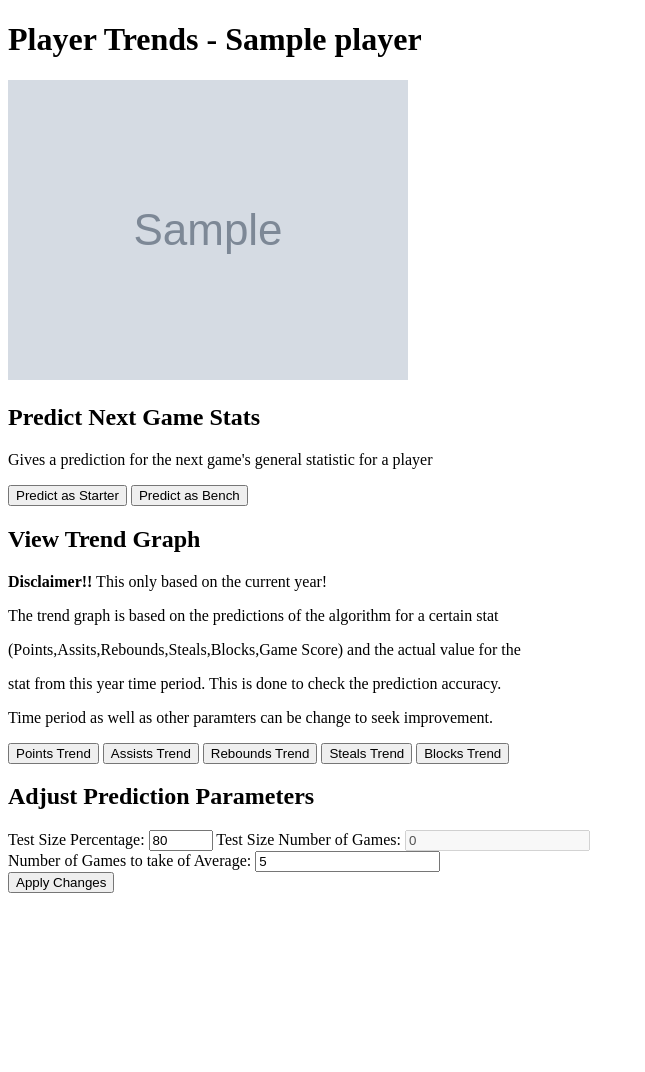
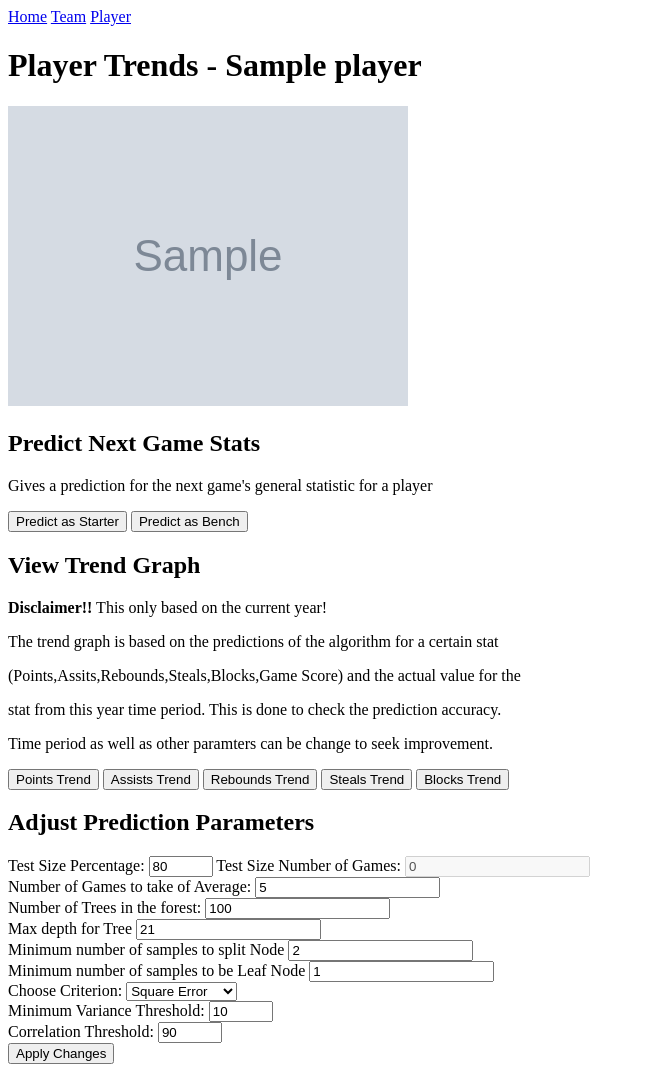
Before and after one commit to davidaa30b/NBA_Player_Performace_Estimator, a Django app: page /teams/1/1/estimator in a window 1280 px wide. Shown: the whole page, without its empty margins (0-645 px from the left). Before the commit the page ends 893 px from the top, so only its background shows below. Run offline with Django 5.2, Linux system fonts and the light colour scheme; tables that the repository leaves empty hold one stand-in row (values such as "Sample post"); grey boxes marked "Sample" are stand-in pictures.

Commit message:
Added more features to prediction interface

```diff
--- a/performance_estimator/templates/player_estimator.html
+++ b/performance_estimator/templates/player_estimator.html
@@ -5,6 +5,13 @@
     <script>
       let currentTestSizePercentage = 80;
       let currentLastNumberOfGamesToTakeAverage = 5;
+      let currentNumberTreesForest = 100;
+      let currentMaxDepthTree = 21;
+      let currentMinNumberSamplesSplitNode = 2;
+      let currentMinNumberLeafNode = 1;
+      let curretnCriterion = "squared_error";
+      let currentVarianceThreshhold = 10;
+      let currentCorrelatonThreshold = 90;
 
       function animateLoadingDots(elemenet_id, message) {
         let loadingText = document.getElementById(elemenet_id);
@@ -25,7 +32,7 @@
         fetch(
           `/graph_tendency/${encodeURIComponent(
             playerId
-          )}/${stat}/${currentTestSizePercentage}/${currentLastNumberOfGamesToTakeAverage}/`,
+          )}/${stat}/${currentTestSizePercentage}/${currentLastNumberOfGamesToTakeAverage}/${currentNumberTreesForest}/${currentMaxDepthTree}/${currentMinNumberSamplesSplitNode}/${currentMinNumberLeafNode}/${curretnCriterion}/${currentVarianceThreshhold}/${currentCorrelatonThreshold}/`,
           {
             method: "GET",
           }
@@ -48,6 +55,20 @@
         let lastNumberOfGamesAverage = document.getElementById(
           "average-of-previous-number-games"
         ).value;
+        let lastNumberOfTressForest = document.getElementById(
+          "number-of-trees-forest"
+        ).value;
+        let lastMaxDepthTree = document.getElementById("max-depth-tree").value;
+        let lastMinSamplesSplit =
+          document.getElementById("min-samples-split").value;
+        let lastMinSamplesLeaf =
+          document.getElementById("min-samples-leaf").value;
+        let lastCriterion = document.getElementById("criterion").value;
+        let lastVarianceThreshold =
+          document.getElementById("variance_threshold").value;
+        let lastCorrelationThreshold = document.getElementById(
+          "correlation_threshold"
+        ).value;
 
         if (testSizePercentage < 0 || testSizePercentage > 100) {
           alert("Please enter a value between 0 and 100.");
@@ -64,12 +85,20 @@
         document.getElementById("number-games-test").value = Math.round(
           (total_games_played * currentTestSizePercentage) / 100
         );
-        alert(`Test size percentage updated to ${currentTestSizePercentage}`);
+        currentNumberTreesForest = lastNumberOfTressForest;
+        currentMaxDepthTree = lastMaxDepthTree;
+        currentMinNumberSamplesSplitNode = lastMinSamplesSplit;
+        currentMinNumberLeafNode = lastMinSamplesLeaf;
+        curretnCriterion = lastCriterion;
+        currentVarianceThreshhold = lastVarianceThreshold;
+        currentCorrelatonThreshold = lastCorrelationThreshold;
+        alert("Changes Applied");
       }
 
       function predictPlayerStats(starts) {
         const playerId = "{{ player.id }}";
-        const url = `/predict_stats/${playerId}/?starts=${starts}/${currentLastNumberOfGamesToTakeAverage}/`;
+        const url = `/predict_stats/${playerId}/${currentLastNumberOfGamesToTakeAverage}/${currentNumberTreesForest}/${currentMaxDepthTree}/${currentMinNumberSamplesSplitNode}/${currentMinNumberLeafNode}/${curretnCriterion}/${currentVarianceThreshhold}/${currentCorrelatonThreshold}/?starts=${starts}/`;
+
         let statsDiv = document.getElementById("predicted-stats");
         statsDiv.innerHTML = "<h3 id='loading-text-prediction'></h3>";
         animateLoadingDots("loading-text-prediction", "Loading Prediction");
@@ -100,6 +129,14 @@
     </script>
   </head>
   <body>
+    <div class="navbar">
+      <a href="{% url 'home' %}">Home</a>
+      <a href="{% url 'team_profile' team_id=player.current_team.id %}">Team</a>
+      <a
+        href="{% url 'player_profile' team_id=player.current_team.id player_id=player.id %}"
+        >Player</a
+      >
+    </div>
     <h1>Player Trends - {{ player.name }}</h1>
     <img src="{{ player.image }}" alt="Player Image" />
     <h2>Predict Next Game Stats</h2>
@@ -166,6 +203,61 @@
         >
         <input type="number" id="average-of-previous-number-games" value="5" />
       </div>
+      <div>
+        <label for="number-of-trees-forest"
+          >Number of Trees in the forest:</label
+        >
+        <input type="number" id="number-of-trees-forest" value="100" />
+      </div>
+      <div>
+        <label for="max-depth-tree">Max depth for Tree</label>
+        <input type="number" id="max-depth-tree" value="21" />
+      </div>
+      <div>
+        <label for="min-samples-split"
+          >Minimum number of samples to split Node</label
+        >
+        <input type="number" id="min-samples-split" value="2" />
+      </div>
+      <div>
+        <label for="min-samples-leaf"
+          >Minimum number of samples to be Leaf Node</label
+        >
+        <input type="number" id="min-samples-leaf" value="1" />
+      </div>
+      <div>
+        <label for="criterion">Choose Criterion:</label>
+        <select id="criterion" name="criterion">
+          <option value="squared_error" selected>Square Error</option>
+          <option value="absolute_error">Absolute Error</option>
+          <option value="friedman_mse">Friedman MSE</option>
+          <option value="poisson">Poisson</option>
+        </select>
+      </div>
+      <div>
+        <label for="variance_threshold">Minimum Variance Threshold:</label>
+        <input
+          type="number"
+          id="variance_threshold"
+          name="variance_threshold"
+          min="1"
+          max="100"
+          step="1"
+          value="10"
+        />
+      </div>
+      <div>
+        <label for="correlation_threshold">Correlation Threshold:</label>
+        <input
+          type="number"
+          id="correlation_threshold"
+          name="correlation_threshold"
+          min="1"
+          max="100"
+          step="1"
+          value="90"
+        />
+      </div>
       <button onclick="applyChanges()">Apply Changes</button>
     </div>
   </body>
--- a/performance_estimator/templates/player_profile.html
+++ b/performance_estimator/templates/player_profile.html
@@ -27,6 +27,11 @@
     </script>
   </head>
   <body>
+    <div class="navbar">
+      <a href="{% url 'home' %}">Home</a>
+      <a href="{% url 'team_profile' team_id=current_team.id %}">Team</a>
+
+    </div>
     <h1>Player Profile - {{ player.name }}</h1>
     <img src="{{ player.image }}" alt="Player Image" />
 
--- a/performance_estimator/templates/team_profile.html
+++ b/performance_estimator/templates/team_profile.html
@@ -23,6 +23,9 @@
     </script>
   </head>
   <body>
+    <div class="navbar">
+      <a href="{% url 'home' %}">Home</a>
+    </div>
     <h1>{{ team.name }}</h1>
     <img src="{{ team.image }}" alt="Team Image" />
     <h2>Roster</h2>
--- a/performance_estimator/urls.py
+++ b/performance_estimator/urls.py
@@ -7,7 +7,7 @@ urlpatterns = [
     path('teams/<int:team_id>/', team_profile, name='team_profile'),
     path('teams/<int:team_id>/<int:player_id>/', player_profile, name='player_profile'),
     path('teams/<int:team_id>/<int:player_id>/estimator', player_estimator, name='player_estimator'),
-    path('predict_stats/<int:player_id>/<int:last_number_games>/', predict_player_stats, name='predict_player_stats'),  # Predict stats
-    path('graph_tendency/<int:player_id>/<str:stat>/<int:test_size_percentage>/<int:last_number_games>/', graph_tendency, name='graph_tendency'),
+    path('predict_stats/<int:player_id>/<int:last_number_games>/<int:n_trees_forest>/<int:max_depth_tree>/<int:min_samples_split>/<int:min_samples_leaf>/<str:criterion>/<int:variance_threshold>/<int:correlation_threshold>/', predict_player_stats, name='predict_player_stats'),
+    path('graph_tendency/<int:player_id>/<str:stat>/<int:test_size_percentage>/<int:last_number_games>/<int:n_trees_forest>/<int:max_depth_tree>/<int:min_samples_split>/<int:min_samples_leaf>/<str:criterion>/<int:variance_threshold>/<int:correlation_threshold>/', graph_tendency, name='graph_tendency'),
 
 ]
--- a/performance_estimator/views.py
+++ b/performance_estimator/views.py
@@ -185,15 +185,15 @@ def player_profile(request, team_id, player_id):
     })
 
 
-def predict_player_stats(request, player_id,last_number_games):
+def predict_player_stats(request, player_id,last_number_games,n_trees_forest,max_depth_tree,min_samples_split,min_samples_leaf,criterion,variance_threshold,correlation_threshold):
     starts = request.GET.get('starts', 'false') == 'true'
     stats = {
-        "Points": get_player_stat_model(player_id,starts,last_number_games, Stats.POINTS),
-        "Assists": get_player_stat_model(player_id,starts,last_number_games, Stats.ASSISTS),
-        "Blocks": get_player_stat_model(player_id,starts,last_number_games, Stats.BLOCKS),
-        "Rebounds": get_player_stat_model(player_id,starts,last_number_games, Stats.REBOUNDS),
-        "Steals": get_player_stat_model(player_id,starts,last_number_games, Stats.STEALS),
-        "Game_Score": get_player_stat_model(player_id,starts,last_number_games, Stats.GAME_SCORE),
+        "Points": get_player_stat_model(player_id,starts,last_number_games,n_trees_forest,max_depth_tree,min_samples_split,min_samples_leaf,criterion,variance_threshold/100,correlation_threshold/100, Stats.POINTS),
+        "Assists": get_player_stat_model(player_id,starts,last_number_games,n_trees_forest,max_depth_tree,min_samples_split,min_samples_leaf,criterion,variance_threshold/100,correlation_threshold/100, Stats.ASSISTS),
+        "Blocks": get_player_stat_model(player_id,starts,last_number_games,n_trees_forest,max_depth_tree,min_samples_split,min_samples_leaf,criterion,variance_threshold/100,correlation_threshold/100, Stats.BLOCKS),
+        "Rebounds": get_player_stat_model(player_id,starts,last_number_games,n_trees_forest,max_depth_tree,min_samples_split,min_samples_leaf,criterion,variance_threshold/100,correlation_threshold/100, Stats.REBOUNDS),
+        "Steals": get_player_stat_model(player_id,starts,last_number_games,n_trees_forest,max_depth_tree,min_samples_split,min_samples_leaf,criterion,variance_threshold/100,correlation_threshold/100, Stats.STEALS),
+        "Game_Score": get_player_stat_model(player_id,starts,last_number_games,n_trees_forest,max_depth_tree,min_samples_split,min_samples_leaf,criterion,variance_threshold/100,correlation_threshold/100, Stats.GAME_SCORE),
     }
 
     return JsonResponse({'stats':stats})
@@ -212,7 +212,7 @@ def player_estimator(request,team_id,player_id):
         'current_test_games': round(total_games_played * 0.8 )
     })
 
-def graph_tendency(request, player_id, stat,test_size_percentage,last_number_games):
+def graph_tendency(request, player_id, stat,test_size_percentage,last_number_games,n_trees_forest,max_depth_tree,min_samples_split,min_samples_leaf,criterion,variance_threshold,correlation_threshold):
     match(stat):
         case "Points":
             input = Stats.POINTS
@@ -226,5 +226,5 @@ def graph_tendency(request, player_id, stat,test_size_percentage,last_number_gam
             input = Stats.BLOCKS
         case "Game Score":
             input = Stats.GAME_SCORE
-    graph_player_stat(player_id,input,test_size_percentage/100,last_number_games)
+    graph_player_stat(player_id,input,test_size_percentage/100,last_number_games,n_trees_forest,max_depth_tree,min_samples_split,min_samples_leaf,criterion,variance_threshold/100,correlation_threshold/100)
     return render(request, 'player_estimator.html')
```
Also changed, not shown: performance_estimator/scripts/error_estimate_player_stats.py (+11 -22 lines), performance_estimator/scripts/predict_player_stat.py (+13 -13 lines), performance_estimator/utils/data_trainer.py (added, +68 -0 lines).
